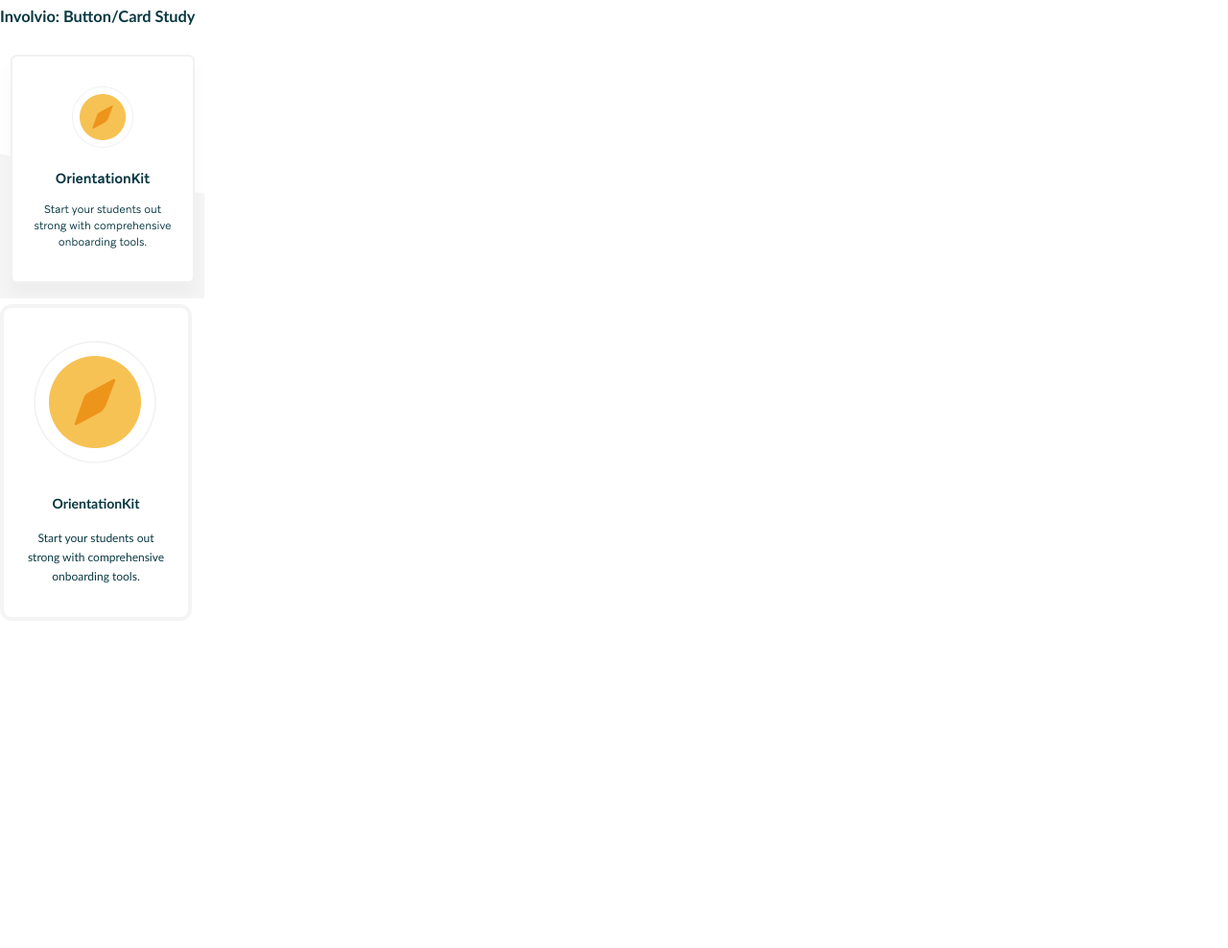
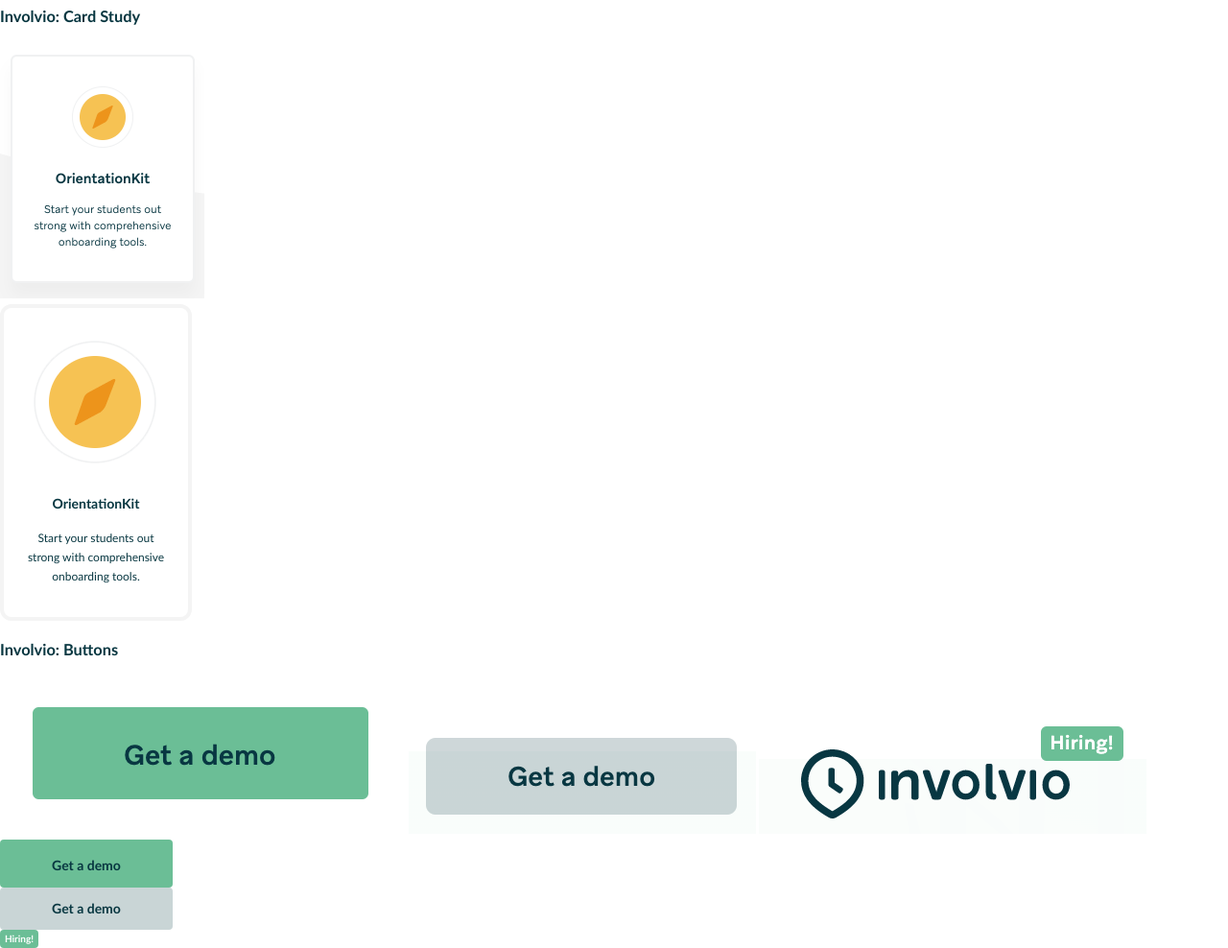
Before and after one commit to bvollner/involvio-case-study, a plain HTML site: page components/index.html in a window 1280 px wide. Shown: the part 600-1588 px from the top of the page at 96% size. Before the commit the page ends 1247 px from the top, so only its background shows below. Drawn offline with Linux system fonts and the light colour scheme; files that its build step writes are made by us from their sources.

Commit message:
Button Update

```diff
--- a/components/index.html
+++ b/components/index.html
@@ -24,8 +24,10 @@
             resources where and when your students need it.</p>
     </div>
 
-    <h3> Involvio: Button/Card Study</h3>
-    <img srcset="img/homepage-card.png 2x" src="img/homepage-card.png" alt="card">
+    <article class="component">
+        <h3> Involvio: Card Study</h3>
+        <img srcset="img/homepage-card.png 2x" src="img/homepage-card.png" alt="card">
+    </article>
 
     <div class="card">
         <img srcset="img/compass.png 2x" src="img/compass.png" alt="compass">
@@ -33,6 +35,29 @@
         <p>Start your students out strong with comprehensive onboarding tools.</p>
     </div>
 
+    <article class="component">
+        <h3> Involvio: Buttons</h3>
+        <img srcset="img/Hero__button.png 2x" src="img/Hero__button.png" alt="demo button">
+        <img srcset="img/header_demo-button.png 2x" src="img/header_demo-button.png" alt="header demo button">
+        <img srcset="img/header__heading-hiring-link.png 2x" src="img/header__heading-hiring-link.png"
+            alt="logo with hiring link">
+    </article>
+
+    <div class="button">
+        <a ref="#!">
+            Get a demo
+        </a>
+    </div>
+
+    <div class="button__header">
+        <a ref="#!">
+            Get a demo
+        </a>
+    </div>
+
+    <div class="button__hiring">
+        <a ref="#!">Hiring!</a>
+    </div>
 </body>
 
 
--- a/css/main.css
+++ b/css/main.css
@@ -37,3 +37,32 @@ html {
     border-radius: 12px;
     padding: 20px;
 }
+.button{
+    background-color: var(--green);
+    width: 180px;
+    height: 50px;
+    padding: 15px 20px 30px 20px;
+    border-radius: 4px;
+    text-align: center;
+    font-weight: 600;
+}
+
+.button__header{
+    background-color: var(--gray);
+    width: 180px;
+    padding: 10px;
+    border-radius: 4px;
+    text-align: center;
+    font-weight: 600;
+}
+
+.button__hiring{
+    background-color: var(--green);
+    color: var(--white);
+    width: 40px;
+    font-weight: 600;
+    font-size: 10px;
+    padding: 1.5px;
+    text-align: center;
+    border-radius: 4px;
+}
```
